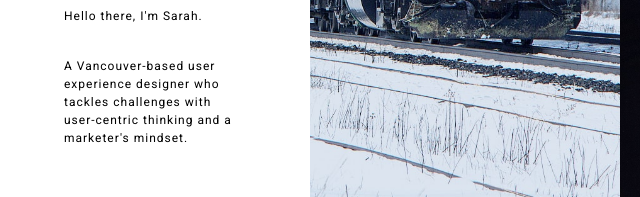
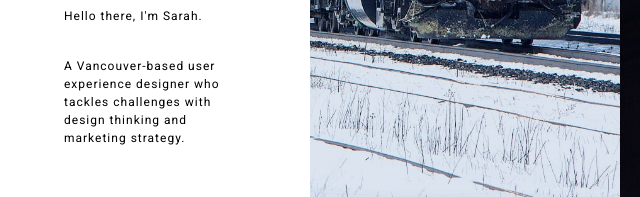
Before and after one commit to sarah-tong/P03-Portfolio, a plain HTML site: page pub_html/index.html in a window 1280 px wide. Shown: the part 561-758 px from the top of the page, 0-640 px from the left. Drawn offline with Linux system fonts and the light colour scheme.

Commit message:
revised short bio to be more specific

```diff
--- a/pub_html/index.html
+++ b/pub_html/index.html
@@ -22,7 +22,7 @@
             <li><a class="button-nav" target="_blank" href="http://www.sarahtong.ca/resume/Resume-SarahTong.pdf">Resume</a></li>
           </ul>
         </nav>
-        <p class="short-bio">Hello there, I'm Sarah.<span> </span>A Vancouver-based user experience designer who tackles challenges with user-centric thinking and a marketer's mindset.</p>
+        <p class="short-bio">Hello there, I'm Sarah.<span> </span>A Vancouver-based user experience designer who tackles challenges with design thinking and marketing strategy.</p>
       </div>
       <div class="main-content-wrapper" id="project-gallery">
         <div class="grid-wrapper swiper-container">
```
Also changed, not shown: 1 other file.
